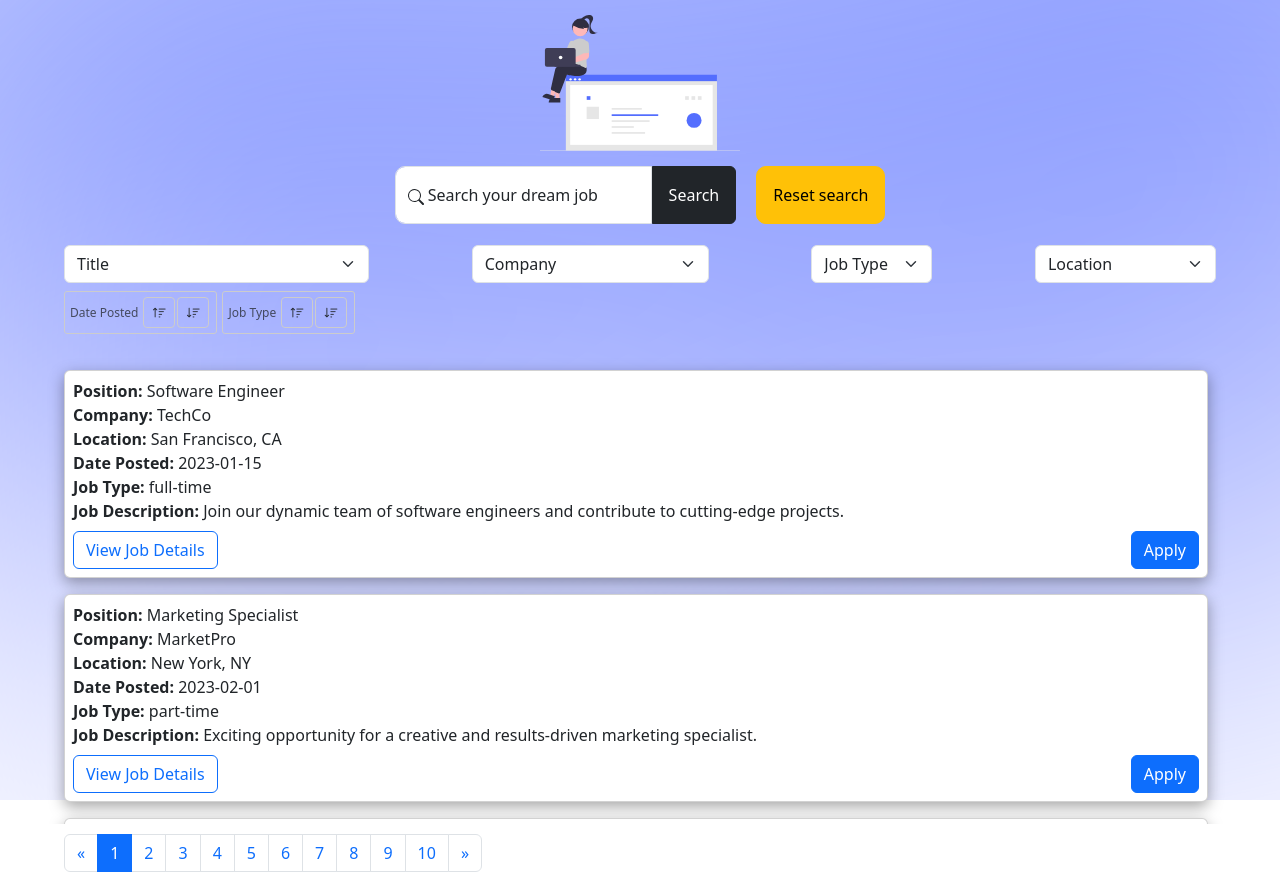
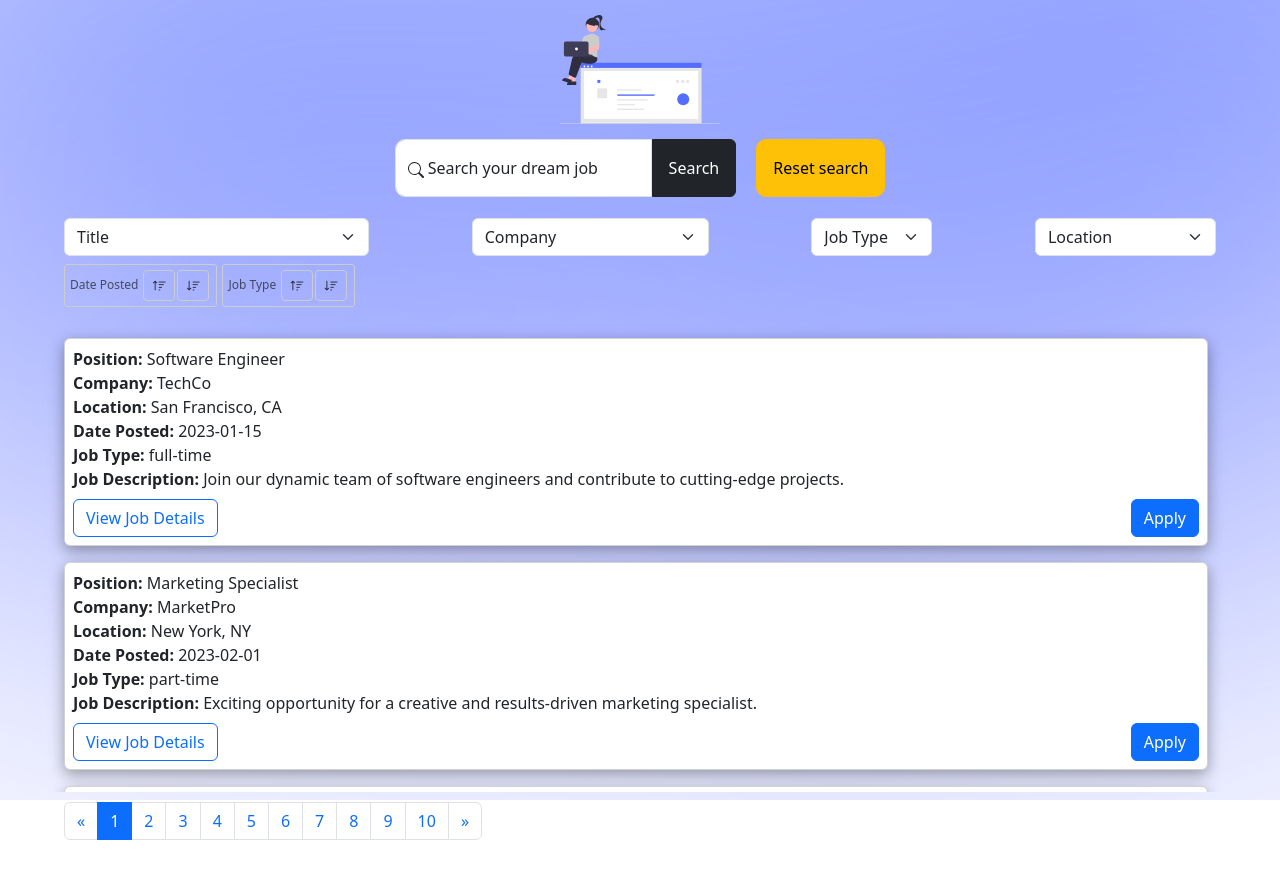
Before and after one commit to pchessah/job-jester, an Angular app: page /job-listing in a window 1280 px wide. After the commit the page ends 840 px from the top, so only its background shows below. Built offline with nearby package versions, Linux system fonts and the light colour scheme.

Commit message:
Minor styling changes on job listing page

```diff
--- a/src/app/pages/job-listings/job-listings.component.scss
+++ b/src/app/pages/job-listings/job-listings.component.scss
@@ -15,8 +15,8 @@
 
 .img-container svg {
 
-  max-width: 200px;
-  max-height: 200px;
+  max-width: 160px;
+  max-height: 160px;
   margin-top: 10px;
 
 }
@@ -25,7 +25,7 @@
   padding: 10px 5% 0 5%;
   max-height: 60%;
   overflow-y: auto;
-  margin-top: 10px;
+  margin-top: 5px;
   scrollbar-gutter: stable;
 }
 
```
